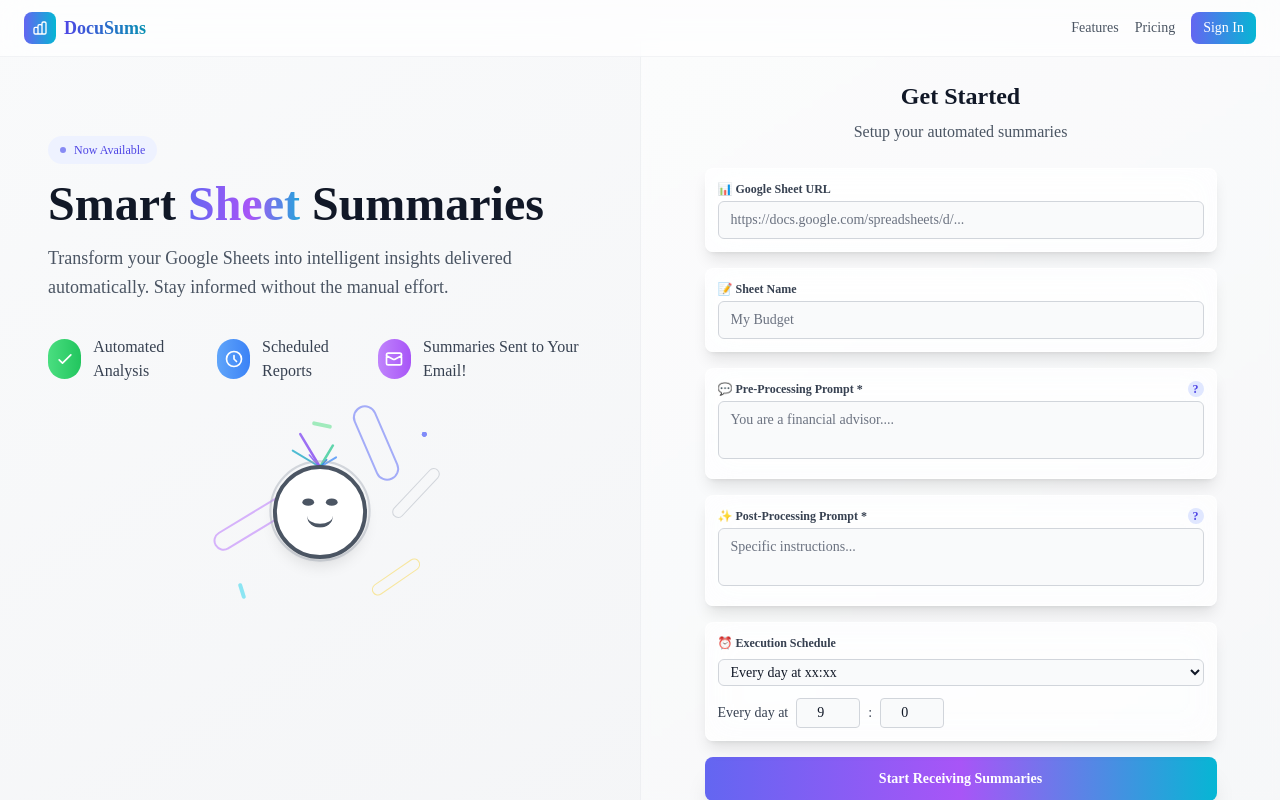
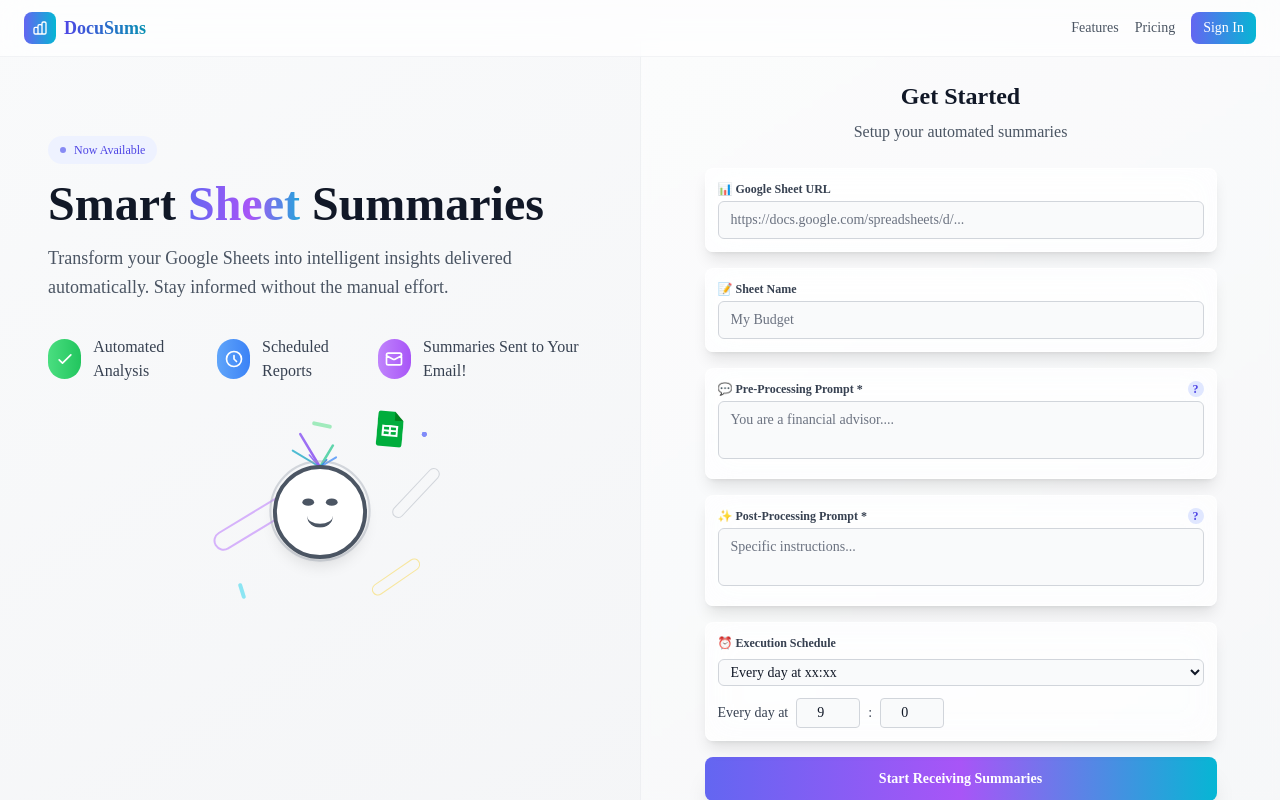
Before and after one commit to GarethNobleLFG/google-sheets-summarizer-app, a React app in the folder frontend/: page / in a window 1280 px wide. Built offline with nearby package versions, Linux system fonts and the light colour scheme; the HTML template or start-up script is replaced by a standard one.

Commit message:
feat: added google sheets logo to hero section

```diff
--- a/frontend/src/pages/main-page/components/Animation.tsx
+++ b/frontend/src/pages/main-page/components/Animation.tsx
@@ -187,7 +187,30 @@ export const Animation = () => {
                     </div>
                 </motion.div>
 
-                {/* Saturn Ring 1 - Far top right */}
+                {/* Floating logo */}
+                <motion.img
+                    src="/5968557.png"
+                    alt="Logo"
+                    className="absolute w-8 h-8 z-10"
+                    style={{
+                        top: "-40px",
+                        right: "-30px",
+                    }}
+                    animate={{
+                        y: [0, -10, 5, -8, 0],
+                        x: [0, 8, -5, 3, 0],
+                        rotate: [0, 5, -3, 8, 0],
+                        scale: [1, 1.1, 0.9, 1.05, 1],
+                    }}
+                    transition={{
+                        duration: 4,
+                        repeat: Infinity,
+                        ease: "easeInOut",
+                        delay: 0.5,
+                    }}
+                />
+
+                {/* Saturn Ring 1 - Far top right
                 <motion.div
                     className="absolute -top-8 -right-12 w-20 h-6 border-2 border-indigo-400/70 rounded-full"
                     animate={{ rotate: [0, 360] }}
@@ -198,6 +221,7 @@ export const Animation = () => {
                         repeatType: "loop"
                     }}
                 />
+                */}
 
                 {/* Saturn Ring 2 - Far left side */}
                 <motion.div
```
Also changed, not shown: frontend/public/5968557.png (added), 1 other file (tests, documents, lock files or other folders).
